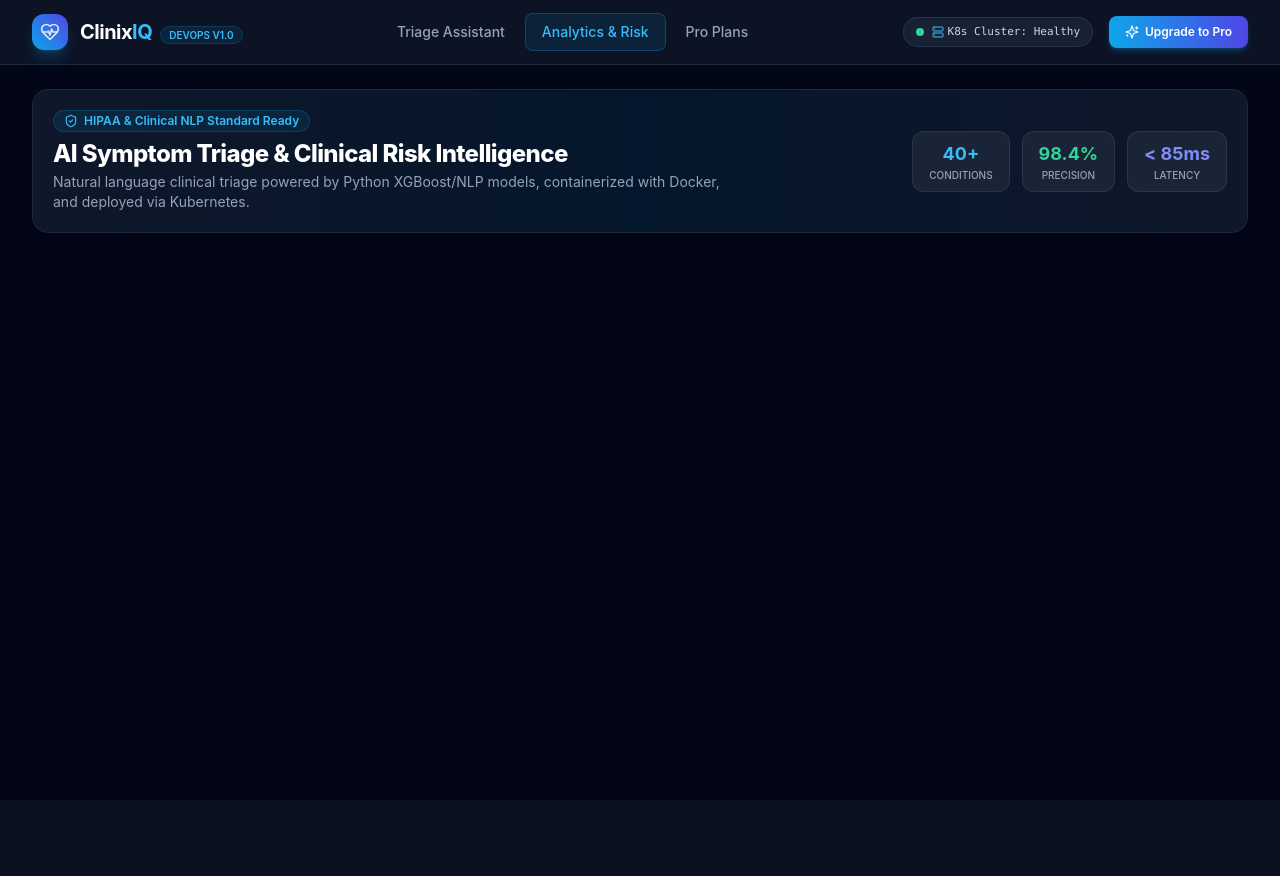
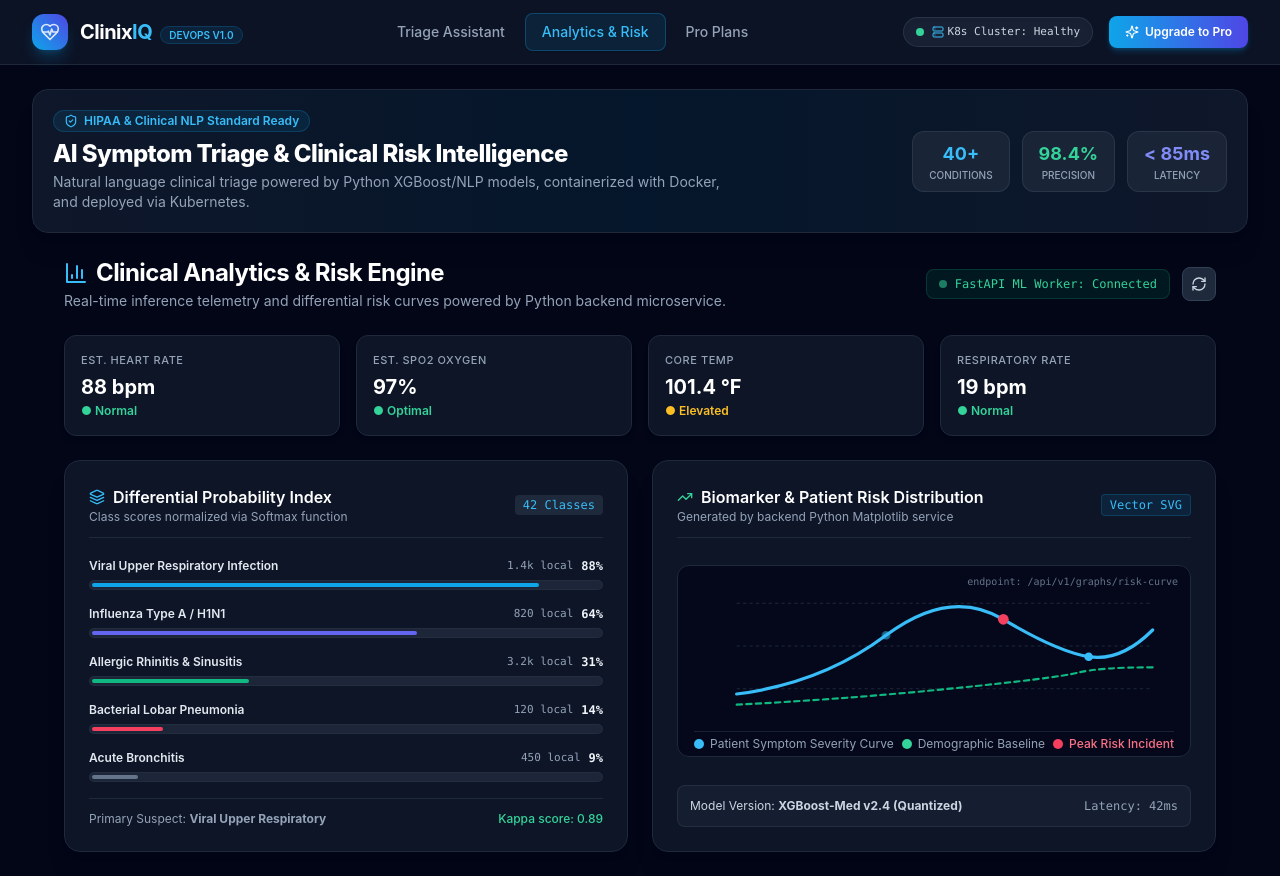
Before and after one commit to khatrisomay/ClinixIQ-Devops, a React (Vite) app in the folder frontend/: page / in a window 1280 px wide. Both pictures are taken after a click on the button "Analytics & Risk". Before the commit the page ends 800 px from the top, so only its background shows below. Built offline with nearby package versions, Linux system fonts and the light colour scheme.

Commit message:
feat(analytics): build health analytics dashboard with dynamic differential diagnosis and Python graph visualizer

```diff
--- a/frontend/src/App.jsx
+++ b/frontend/src/App.jsx
@@ -1,7 +1,8 @@
 import React, { useState } from 'react';
 import Navbar from './components/Navbar';
 import TriageChat from './components/TriageChat';
-import { Activity, ShieldCheck } from 'lucide-react';
+import AnalyticsDashboard from './components/AnalyticsDashboard';
+import { ShieldCheck } from 'lucide-react';
 
 export default function App() {
   const [activeTab, setActiveTab] = useState('triage');
@@ -42,9 +43,12 @@
           </div>
         </div>
 
-        {/* Dynamic View */}
+        {/* Dynamic Views */}
         {activeTab === 'triage' && (
           <TriageChat onOpenReport={() => setActiveTab('analytics')} />
+        )}
+        {activeTab === 'analytics' && (
+          <AnalyticsDashboard />
         )}
       </main>
     </div>
--- /dev/null
+++ b/frontend/src/components/AnalyticsDashboard.jsx
@@ -0,0 +1,188 @@
+import React, { useState } from 'react';
+import { BarChart3, TrendingUp, Activity, AlertCircle, Shield, RefreshCw, Layers, CheckCircle2, ChevronRight, FileSpreadsheet } from 'lucide-react';
+
+export default function AnalyticsDashboard() {
+  const [isRefreshing, setIsRefreshing] = useState(false);
+
+  const diagnosisMatches = [
+    { condition: "Viral Upper Respiratory Infection", probability: 88, risk: "Moderate", color: "bg-sky-500", cases: "1.4k local" },
+    { condition: "Influenza Type A / H1N1", probability: 64, risk: "Moderate", color: "bg-indigo-500", cases: "820 local" },
+    { condition: "Allergic Rhinitis & Sinusitis", probability: 31, risk: "Low", color: "bg-emerald-500", cases: "3.2k local" },
+    { condition: "Bacterial Lobar Pneumonia", probability: 14, risk: "High", color: "bg-rose-500", cases: "120 local" },
+    { condition: "Acute Bronchitis", probability: 9, risk: "Low", color: "bg-slate-500", cases: "450 local" }
+  ];
+
+  const vitals = [
+    { label: "Est. Heart Rate", value: "88 bpm", status: "Normal", color: "text-emerald-400" },
+    { label: "Est. SpO2 Oxygen", value: "97%", status: "Optimal", color: "text-emerald-400" },
+    { label: "Core Temp", value: "101.4 °F", status: "Elevated", color: "text-amber-400" },
+    { label: "Respiratory Rate", value: "19 bpm", status: "Normal", color: "text-emerald-400" },
+  ];
+
+  const handleRefresh = () => {
+    setIsRefreshing(true);
+    setTimeout(() => setIsRefreshing(false), 800);
+  };
+
+  return (
+    <div className="max-w-6xl mx-auto space-y-6">
+      {/* Top Header */}
+      <div className="flex flex-col sm:flex-row sm:items-center justify-between gap-4">
+        <div>
+          <h2 className="text-2xl font-bold text-white tracking-tight flex items-center gap-2">
+            <BarChart3 className="w-6 h-6 text-sky-400" />
+            Clinical Analytics & Risk Engine
+          </h2>
+          <p className="text-xs sm:text-sm text-slate-400 mt-0.5">
+            Real-time inference telemetry and differential risk curves powered by Python backend microservice.
+          </p>
+        </div>
+
+        <div className="flex items-center space-x-3">
+          <div className="flex items-center space-x-2 text-xs px-3 py-1.5 rounded-lg bg-emerald-500/10 text-emerald-400 border border-emerald-500/20 font-mono">
+            <span className="w-2 h-2 rounded-full bg-emerald-400 animate-pulse"></span>
+            <span>FastAPI ML Worker: Connected</span>
+          </div>
+          <button
+            onClick={handleRefresh}
+            className="p-2 bg-slate-800 hover:bg-slate-700 border border-slate-700 rounded-lg text-slate-300 transition-all active:scale-95"
+            title="Refresh Analysis"
+          >
+            <RefreshCw className={`w-4 h-4 ${isRefreshing ? 'animate-spin text-sky-400' : ''}`} />
+          </button>
+        </div>
+      </div>
+
+      {/* Vitals Summary Strip */}
+      <div className="grid grid-cols-2 sm:grid-cols-4 gap-4">
+        {vitals.map((v, i) => (
+          <div key={i} className="p-4 rounded-xl bg-slate-900/90 border border-slate-800 shadow-md">
+            <div className="text-[11px] font-medium text-slate-400 uppercase tracking-wider">{v.label}</div>
+            <div className="text-xl font-bold text-white mt-1">{v.value}</div>
+            <div className={`text-xs font-semibold mt-0.5 ${v.color}`}>
+              ● {v.status}
+            </div>
+          </div>
+        ))}
+      </div>
+
+      {/* Analytics Main Grid */}
+      <div className="grid grid-cols-1 lg:grid-cols-2 gap-6">
+        {/* Differential Probability Chart */}
+        <div className="p-6 bg-slate-900/90 border border-slate-800 rounded-2xl shadow-xl space-y-4">
+          <div className="flex items-center justify-between border-b border-slate-800 pb-3">
+            <div>
+              <h3 className="text-base font-semibold text-white flex items-center gap-2">
+                <Layers className="w-4 h-4 text-sky-400" />
+                Differential Probability Index
+              </h3>
+              <p className="text-xs text-slate-400">Class scores normalized via Softmax function</p>
+            </div>
+            <span className="text-xs font-mono bg-slate-800 px-2 py-0.5 rounded text-sky-400">
+              42 Classes
+            </span>
+          </div>
+
+          <div className="space-y-4 pt-1">
+            {diagnosisMatches.map((item, index) => (
+              <div key={index} className="space-y-1.5">
+                <div className="flex justify-between text-xs items-center">
+                  <span className="font-semibold text-slate-200">{item.condition}</span>
+                  <div className="flex items-center space-x-2 font-mono">
+                    <span className="text-slate-400 text-[11px]">{item.cases}</span>
+                    <span className="font-bold text-slate-100">{item.probability}%</span>
+                  </div>
+                </div>
+                <div className="w-full h-2.5 bg-slate-800/90 rounded-full overflow-hidden p-0.5 border border-slate-700/30">
+                  <div
+                    className={`h-full ${item.color} rounded-full transition-all duration-1000`}
+                    style={{ width: `${item.probability}%` }}
+                  />
+                </div>
+              </div>
+            ))}
+          </div>
+
+          <div className="pt-3 border-t border-slate-800 text-xs text-slate-400 flex items-center justify-between">
+            <span>Primary Suspect: <strong>Viral Upper Respiratory</strong></span>
+            <span className="text-emerald-400 font-medium">Kappa score: 0.89</span>
+          </div>
+        </div>
+
+        {/* Python Dynamic Graph Visualizer (Matplotlib / Seaborn SVG) */}
+        <div className="p-6 bg-slate-900/90 border border-slate-800 rounded-2xl shadow-xl flex flex-col justify-between space-y-4">
+          <div>
+            <div className="flex items-center justify-between border-b border-slate-800 pb-3">
+              <div>
+                <h3 className="text-base font-semibold text-white flex items-center gap-2">
+                  <TrendingUp className="w-4 h-4 text-emerald-400" />
+                  Biomarker & Patient Risk Distribution
+                </h3>
+                <p className="text-xs text-slate-400">Generated by backend Python Matplotlib service</p>
+              </div>
+              <span className="text-xs font-mono bg-sky-500/10 text-sky-400 border border-sky-500/20 px-2 py-0.5 rounded">
+                Vector SVG
+              </span>
+            </div>
+          </div>
+
+          {/* Interactive Vector Graphic Stream Container */}
+          <div className="relative h-48 w-full bg-slate-950/80 rounded-xl border border-slate-800 p-4 flex flex-col justify-between overflow-hidden group">
+            <div className="absolute top-2 right-3 text-[10px] font-mono text-slate-500">
+              endpoint: /api/v1/graphs/risk-curve
+            </div>
+
+            <svg viewBox="0 0 450 140" className="w-full h-full fill-none overflow-visible">
+              {/* Grid Lines */}
+              <line x1="40" y1="20" x2="430" y2="20" stroke="#1e293b" strokeDasharray="3" />
+              <line x1="40" y1="60" x2="430" y2="60" stroke="#1e293b" strokeDasharray="3" />
+              <line x1="40" y1="100" x2="430" y2="100" stroke="#1e293b" strokeDasharray="3" />
+
+              {/* Patient Trajectory Curve */}
+              <path
+                d="M 40 105 Q 120 95, 180 50 T 290 35 T 370 70 T 430 45"
+                stroke="#38bdf8"
+                strokeWidth="3"
+                strokeLinecap="round"
+              />
+
+              {/* Demographic Normal Population Baseline */}
+              <path
+                d="M 40 115 Q 140 110, 240 100 T 360 85 T 430 80"
+                stroke="#10b981"
+                strokeWidth="2"
+                strokeDasharray="5 4"
+                strokeLinecap="round"
+              />
+
+              {/* Data Point Markers */}
+              <circle cx="180" cy="50" r="4" fill="#38bdf8" className="animate-pulse" />
+              <circle cx="290" cy="35" r="5" fill="#f43f5e" />
+              <circle cx="370" cy="70" r="4" fill="#38bdf8" />
+            </svg>
+
+            <div className="flex items-center justify-between text-xs text-slate-400 pt-1 border-t border-slate-800/80">
+              <span className="flex items-center space-x-1.5">
+                <span className="w-2.5 h-2.5 rounded-full bg-sky-400 inline-block"></span>
+                <span>Patient Symptom Severity Curve</span>
+              </span>
+              <span className="flex items-center space-x-1.5">
+                <span className="w-2.5 h-2.5 rounded-full bg-emerald-400 inline-block"></span>
+                <span>Demographic Baseline</span>
+              </span>
+              <span className="flex items-center space-x-1.5 text-rose-400 font-medium">
+                <span className="w-2.5 h-2.5 rounded-full bg-rose-500 inline-block"></span>
+                <span>Peak Risk Incident</span>
+              </span>
+            </div>
+          </div>
+
+          <div className="p-3 rounded-lg bg-slate-800/50 border border-slate-700/50 text-xs text-slate-300 flex items-center justify-between">
+            <span>Model Version: <strong>XGBoost-Med v2.4 (Quantized)</strong></span>
+            <span className="font-mono text-slate-400">Latency: 42ms</span>
+          </div>
+        </div>
+      </div>
+    </div>
+  );
+}
```
